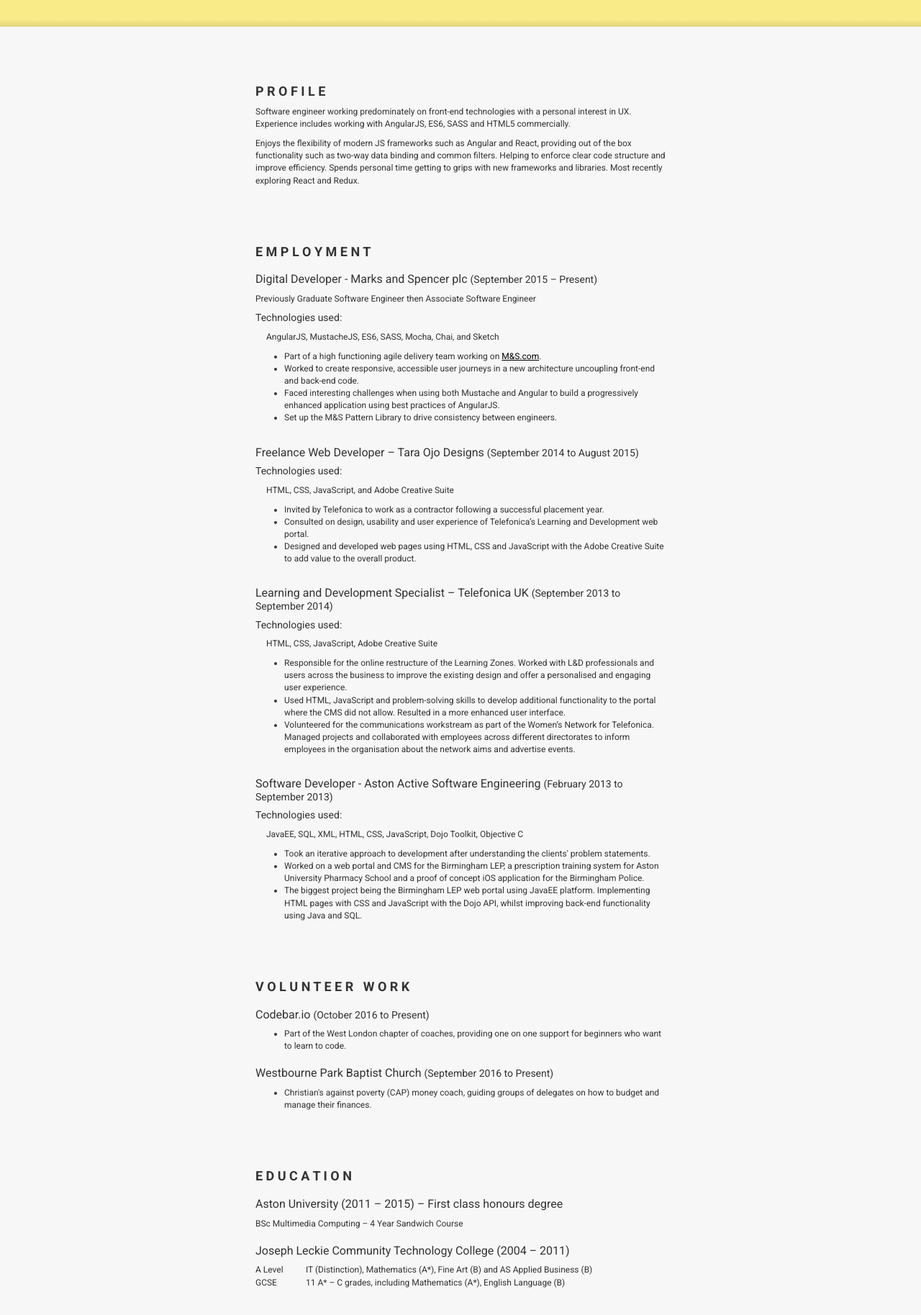
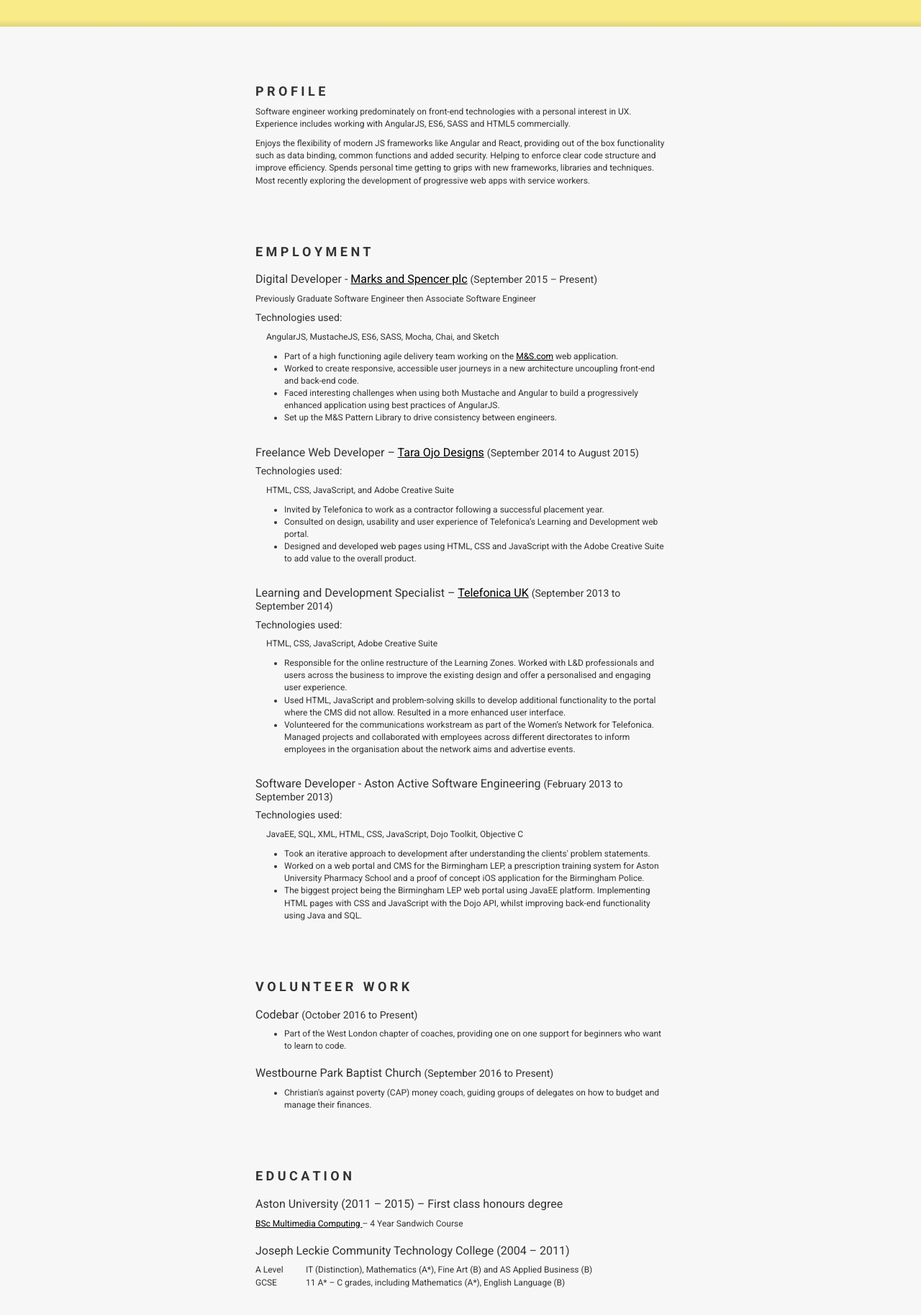
Before and after one commit to xkizer/taraojo.github.io, a plain HTML site: page cv/index.html in a window 1280 px wide. Shown: the part 73-1900 px from the top of the page at 72% size. Drawn offline with nearby package versions, Linux system fonts and the light colour scheme.

Commit message:
Update 2017-03-20T17:01:36.635Z

```diff
--- a/cv/index.html
+++ b/cv/index.html
@@ -30,10 +30,10 @@
                     Experience includes working with AngularJS, ES6, SASS and HTML5 commercially.
                 </p>
                 <p>
-                    Enjoys the flexibility of modern JS frameworks such as Angular and React, providing out of the box
-                    functionality such as two-way data binding and common filters. Helping to enforce clear code
-                    structure and improve efficiency. Spends personal time getting to grips with new frameworks and
-                    libraries. Most recently exploring React and Redux.
+                    Enjoys the flexibility of modern JS frameworks like Angular and React, providing out of the box
+                    functionality such as data binding, common functions and added security. Helping to enforce clear code
+                    structure and improve efficiency. Spends personal time getting to grips with new frameworks,
+                    libraries and techniques. Most recently exploring the development of progressive web apps with service workers.
                 </p>
             </section>
 
@@ -45,8 +45,9 @@
 
                 <div class="cv__employment">
                     <h3>
-                        Digital Developer - Marks and Spencer plc
-                        <span class="small-text">(September 2015 – Present)</span>
+                        Digital Developer -
+                        <a href="https://www.marksandspencer.com/" target="_blank">Marks and Spencer plc</a>
+                        <span class="small-text"> (September 2015 – Present)</span>
                     </h3>
                     <p>
                         Previously Graduate Software Engineer then Associate Software Engineer
@@ -69,19 +70,16 @@
 
                     <ul>
                         <li>
-                            Part of a high functioning agile delivery team working on <a
-                                href="http://marksandspencer.com">M&amp;S.com</a>.
+                            Part of a high functioning agile delivery team working on the <a
+                                href="http://marksandspencer.com" target="_blank">M&amp;S.com</a> web application.
                         </li>
                         <li>
                             Worked to create responsive, accessible user journeys in a new architecture uncoupling
-                            front-end
-                            and
-                            back-end code.
+                            front-end and back-end code.
                         </li>
                         <li>
                             Faced interesting challenges when using both Mustache and Angular to build a progressively
-                            enhanced
-                            application using best practices of AngularJS.
+                            enhanced application using best practices of AngularJS.
                         </li>
                         <li>
                             Set up the M&S Pattern Library to drive consistency between engineers.
@@ -92,7 +90,7 @@
 
                 <div class="cv__employment">
                     <h3>
-                        Freelance Web Developer – Tara Ojo Designs
+                        Freelance Web Developer – <a href="/" target="_blank">Tara Ojo Designs</a>
                         <span class="small-text">(September 2014 to August 2015)</span>
                     </h3>
 
@@ -112,15 +110,11 @@
                         </li>
                         <li>
                             Consulted on design, usability and user experience of Telefonica’s Learning and Development
-                            web
-                            portal.
+                            web portal.
                         </li>
                         <li>
                             Designed and developed web pages using HTML, CSS and JavaScript with the Adobe Creative
-                            Suite to
-                            add
-                            value
-                            to the overall product.
+                            Suite to add value to the overall product.
                         </li>
                     </ul>
                 </div>
@@ -128,7 +122,8 @@
 
                 <div class="cv__employment">
                     <h3>
-                        Learning and Development Specialist – Telefonica UK
+                        Learning and Development Specialist –
+                        <a href="https://www.telefonica.com/en" target="_blank">Telefonica UK</a>
                         <span class="small-text">(September 2013 to September 2014)</span>
                     </h3>
 
@@ -145,24 +140,17 @@
                     <ul>
                         <li>
                             Responsible for the online restructure of the Learning Zones. Worked with L&D professionals
-                            and
-                            users across
-                            the business to improve the existing design and offer a personalised and engaging user
+                            and users across the business to improve the existing design and offer a personalised and engaging user
                             experience.
                         </li>
                         <li>
                             Used HTML, JavaScript and problem-solving skills to develop additional functionality to the
-                            portal
-                            where the
-                            CMS did not allow. Resulted in a more enhanced user interface.
+                            portal where the CMS did not allow. Resulted in a more enhanced user interface.
                         </li>
                         <li>
                             Volunteered for the communications workstream as part of the Women’s Network for Telefonica.
-                            Managed
-                            projects and collaborated with employees across different directorates to inform employees
-                            in
-                            the
-                            organisation about the network aims and advertise events.
+                            Managed projects and collaborated with employees across different directorates to inform employees
+                            in the organisation about the network aims and advertise events.
                         </li>
                     </ul>
                 </div>
@@ -195,15 +183,11 @@
                         </li>
                         <li>
                             Worked on a web portal and CMS for the Birmingham LEP, a prescription training system for
-                            Aston
-                            University
-                            Pharmacy School and a proof of concept iOS application for the Birmingham Police.
+                            Aston University Pharmacy School and a proof of concept iOS application for the Birmingham Police.
                         </li>
                         <li>
                             The biggest project being the Birmingham LEP web portal using JavaEE platform. Implementing
-                            HTML
-                            pages with
-                            CSS and JavaScript with the Dojo API, whilst improving back-end functionality using Java and
+                            HTML pages with CSS and JavaScript with the Dojo API, whilst improving back-end functionality using Java and
                             SQL.
                         </li>
                     </ul>
@@ -215,7 +199,7 @@
                 <h2 class="header__title">V O L U N T E E R &nbsp; W O R K</h2>
 
                 <h3>
-                    Codebar.io
+                    Codebar
                     <span class="small-text">(October 2016 to Present)</span>
                 </h3>
                 <ul>
@@ -243,7 +227,10 @@
                     Aston University (2011 – 2015) – First class honours degree
                 </h3>
                 <p>
-                    BSc Multimedia Computing – 4 Year Sandwich Course
+                    <a href="http://www.aston.ac.uk/study/undergraduate/courses/eas/bsc-computer-science-with-multimedia/" target="_blank">
+                        BSc Multimedia Computing
+                    </a>
+                    – 4 Year Sandwich Course
                 </p>
 
                 <h3>
@@ -281,7 +268,7 @@
                         2 years experience with front-end tools including <strong>AngularJS</strong> with some exposure to <strong>ReactJS</strong>.
                     </li>
                     <li>
-                        Angular's 2-way binding can have great benefits when updating the DOM through data manipulation but have seen difficulties using it with data attached to the window of the page.
+                        Angular's 2-way binding can have great benefits when updating the DOM through data manipulation, but difficulties have been seen using Angular while trying to improve SEO and build a progressively enhanced application.
                     </li>
                     <li>
                         The ability to render React templates server side and the one directional data flow has encouraged learning React and Redux.
@@ -314,6 +301,9 @@
                 </h3>
                 <ul>
                     <li>
+                        Spent time facilitating sprint retrospectives, planning and grooming sessions.
+                    </li>
+                    <li>
                         Experience encouraging collaboration across technical disciplines involving organising groups of show and tell sessions.
                     </li>
                     <li>
```
